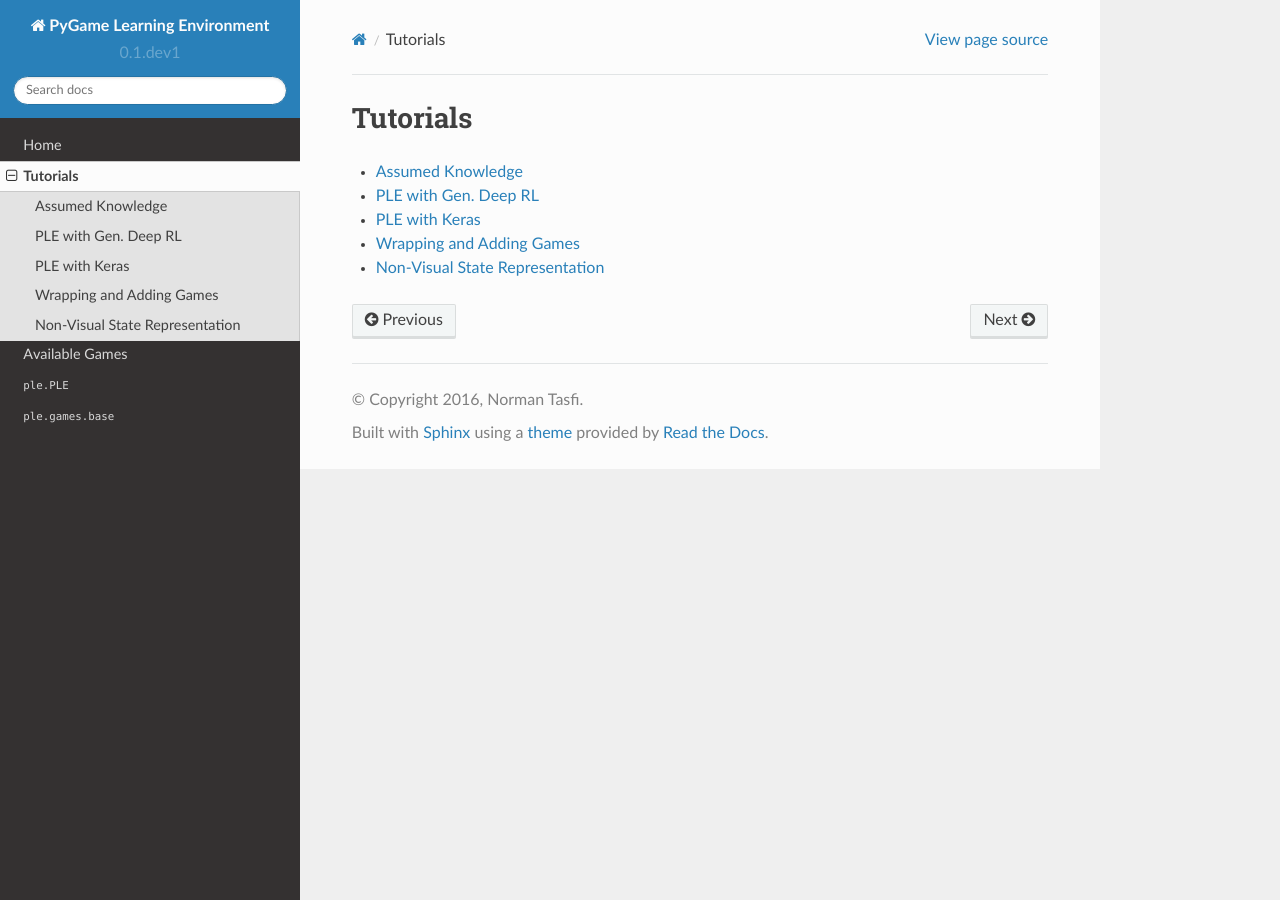
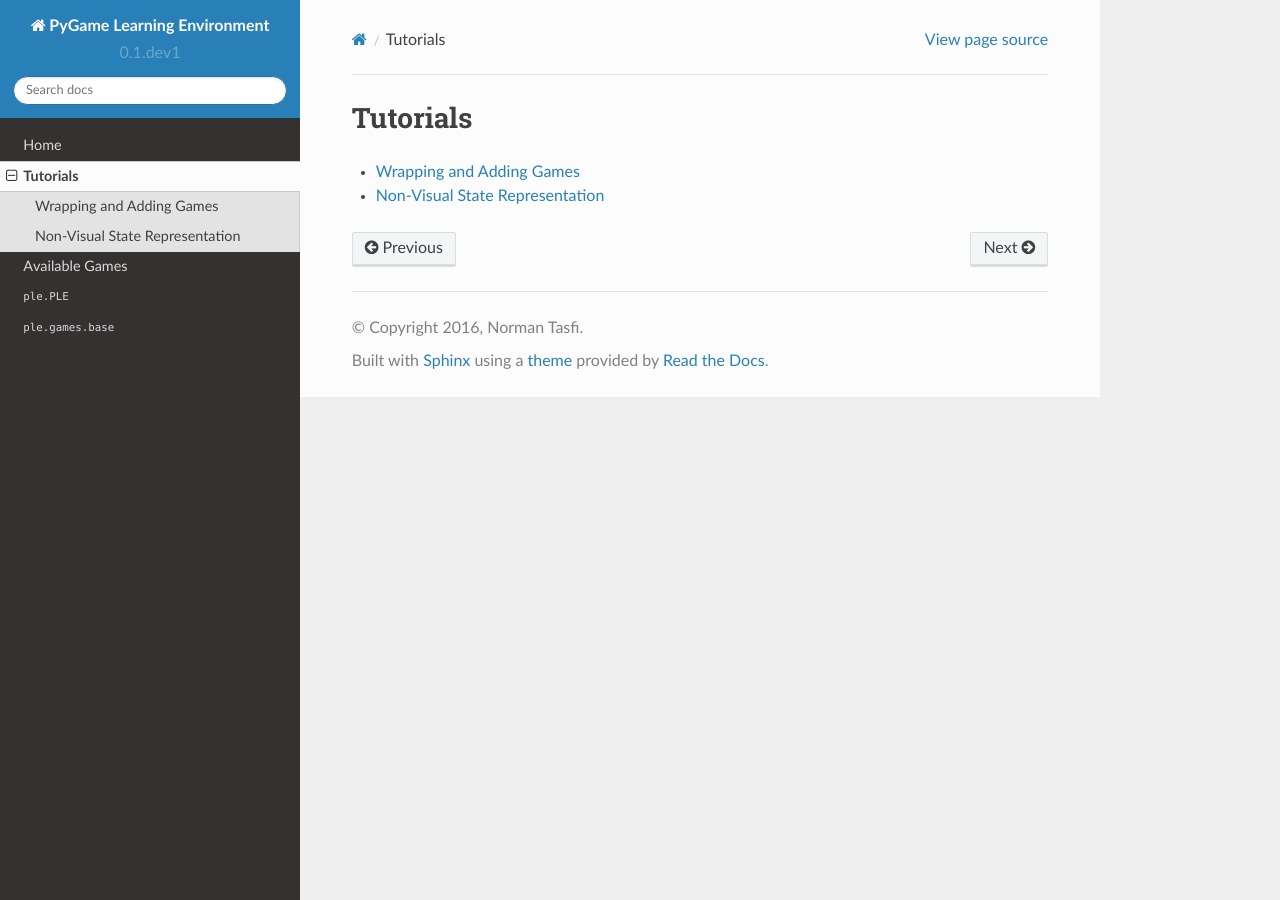
Before and after one commit to ntasfi/PyGame-Learning-Environment, a Sphinx documentation site: the page built from docs/user/tutorial.rst, in a window 1280 px wide. Built offline with Sphinx 7.4.7 and the Read the Docs theme 2.0.0, drawn with Linux system fonts in a browser that asks for light colours.

Commit message:
updated tut page

```diff
--- a/docs/user/tutorial.rst
+++ b/docs/user/tutorial.rst
@@ -2,8 +2,5 @@ Tutorials
 ----------
 
 .. toctree::
-   /user/tutorial/assumed_knowledge
-   /user/tutorial/ple_gen_dql
-   /user/tutorial/ple_keras
    /user/tutorial/adding_games
    /user/tutorial/non_visual_state
```
